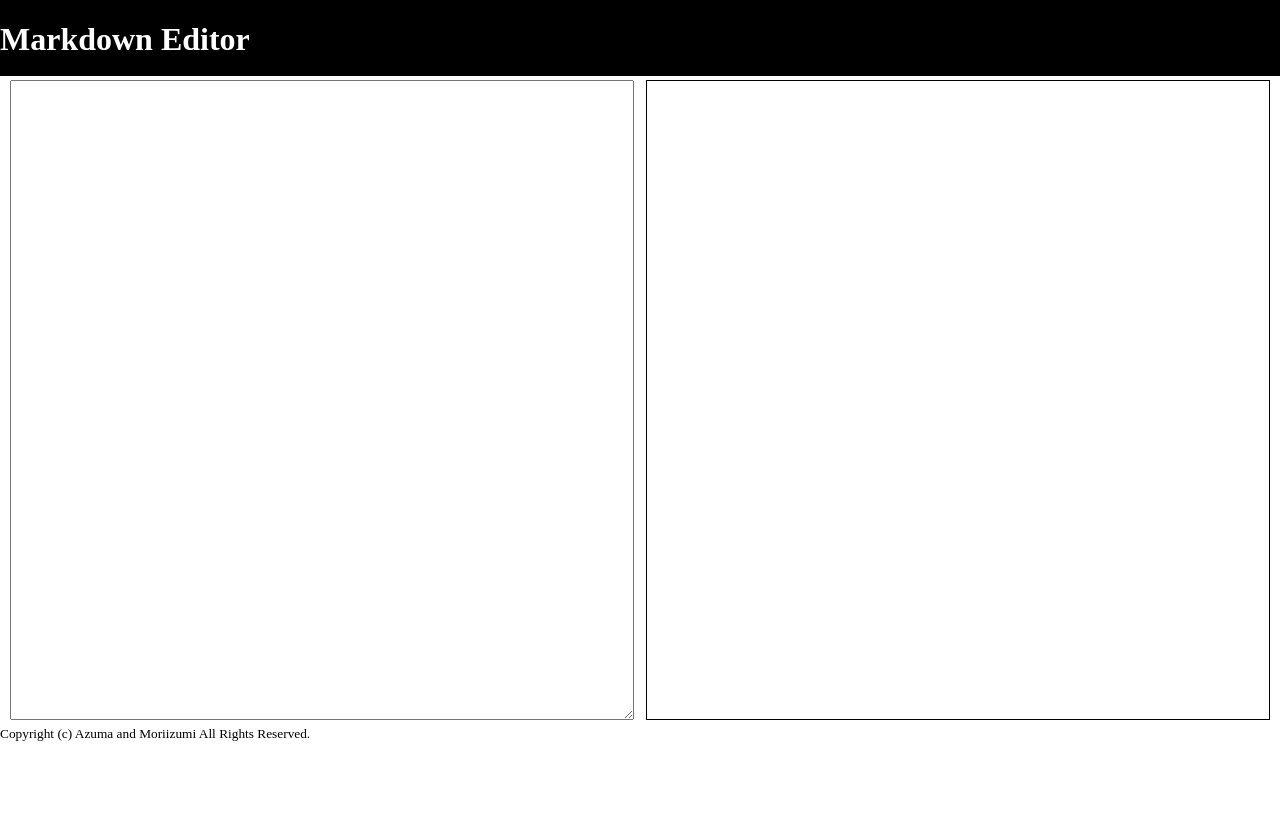
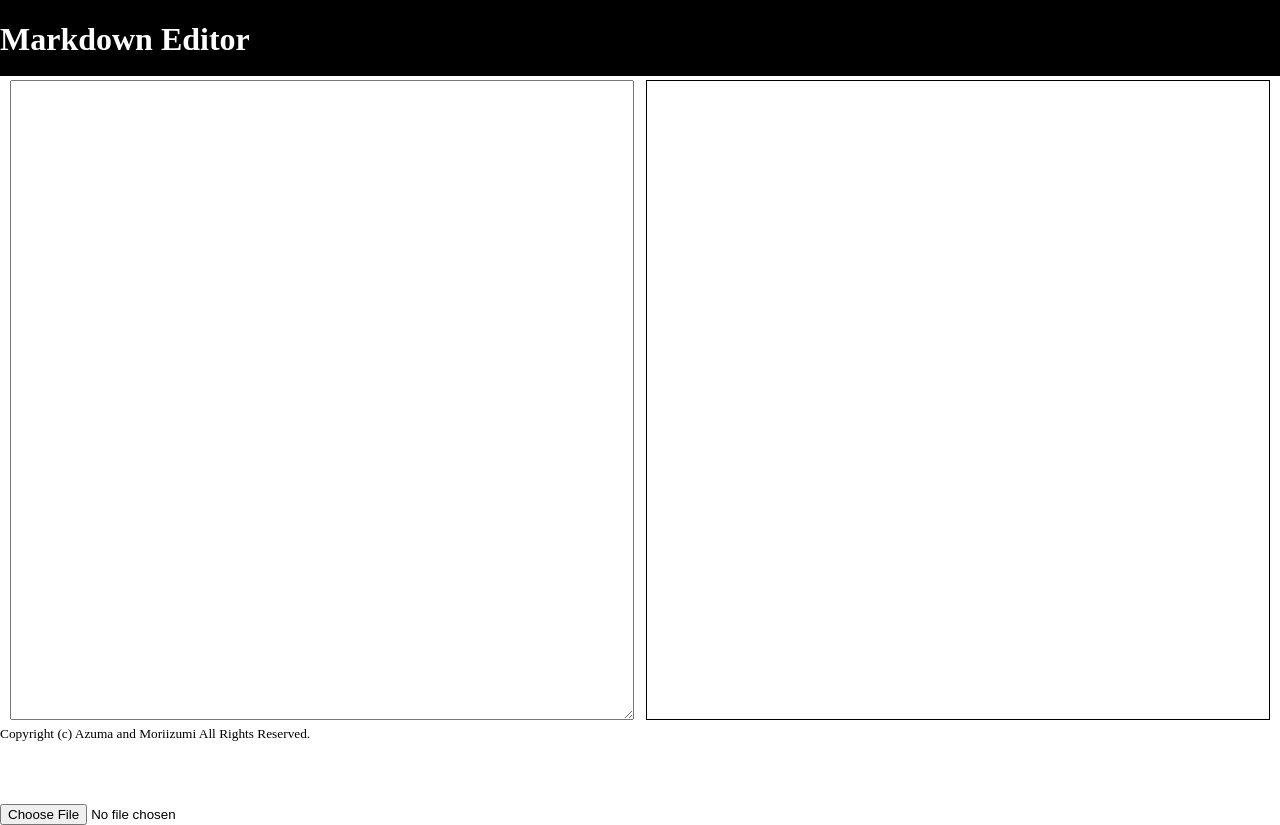
Before and after one commit to azujuuuuuun/markdown-editor, a React app: page / in a window 1280 px wide. Before the commit the page ends 800 px from the top, so only its background shows below. Built offline with nearby package versions, Linux system fonts and the light colour scheme.

Commit message:
feat(components/App): ファイルアップローダーを追加

```diff
--- a/src/components/App.js
+++ b/src/components/App.js
@@ -1,5 +1,6 @@
 import React from 'react';
 import Header from './Header';
+import FileUploader from '../containers/FileUploaderContainer';
 import Editor from '../containers/EditorContainer';
 import Preview from '../containers/PreviewContainer';
 import Footer from './Footer';
@@ -26,6 +27,7 @@ export default class App extends React.Component {
         <Editor onChange={this.onChange} />
         <Preview text={this.state.text} />
         <Footer />
+        <FileUploader onChange={this.onChange} />
       </div>
       );
   }
```
